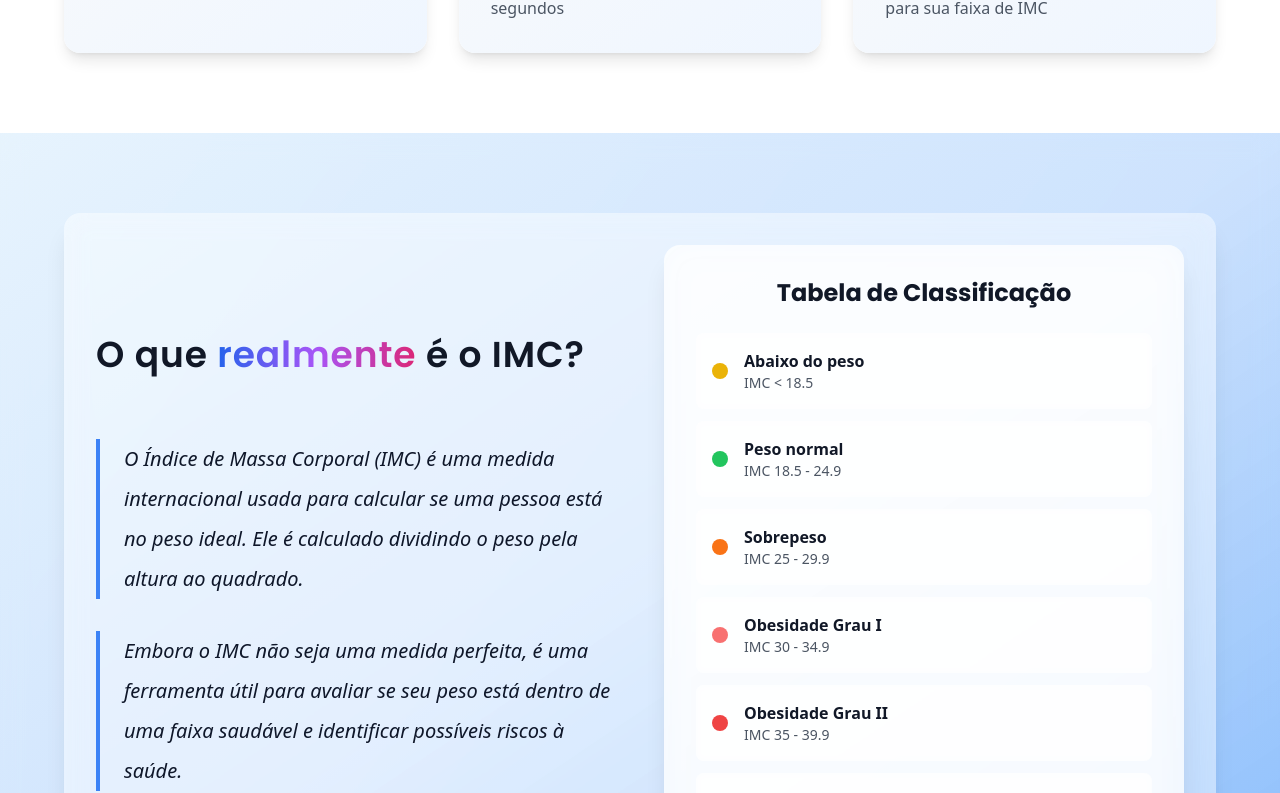
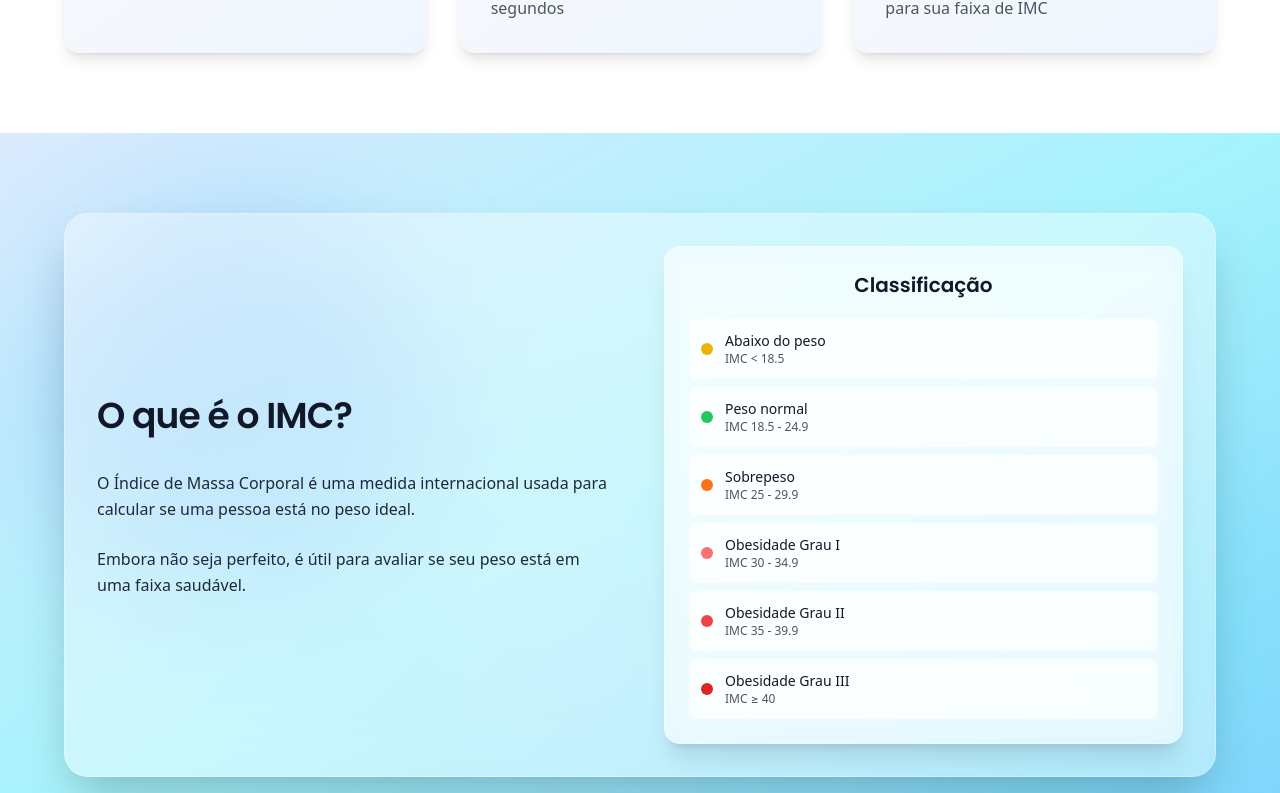
Before and after one commit to gustahxn/CalcImc, a React (Vite) app in the folder calcImc/: page / in a window 1280 px wide. Shown: the part 835-1628 px from the top of the page. Built offline with nearby package versions, Linux system fonts and the light colour scheme; no server answers.

Commit message:
Update: teste

```diff
--- a/calcImc/src/components/Home.jsx
+++ b/calcImc/src/components/Home.jsx
@@ -130,49 +130,47 @@ const Home = () => {
         </div>
       </section>
 
-      <section
-  id="info"
-  className="py-20 px-6 bg-gradient-to-br from-sky-100/60 via-blue-200/60 to-blue-400/70 backdrop-blur-md"
->
-  <div className="max-w-6xl mx-auto">
-    <div className="bg-white/50 backdrop-blur-md p-8 rounded-2xl shadow-xl">
+      <section id="info" className="py-20 px-6 relative overflow-hidden">
+        <div className="absolute inset-0 bg-gradient-to-br from-blue-100 via-cyan-200 to-sky-300"></div>
+        <div className="absolute top-20 left-10 w-96 h-96 bg-blue-400/30 rounded-full blur-3xl"></div>
+        <div className="absolute bottom-20 right-10 w-80 h-80 bg-cyan-300/40 rounded-full blur-3xl"></div>
+        <div className="absolute top-1/2 left-1/3 w-72 h-72 bg-sky-200/30 rounded-full blur-3xl"></div>
+
+        <div className="max-w-6xl mx-auto relative z-10">
+          <div className="bg-white/40 backdrop-blur-xl p-8 rounded-3xl shadow-2xl border border-white/30">
             <div className="grid md:grid-cols-2 gap-12 items-center">
-        <div className="space-y-8">
-          <div className="mb-16">
-            <h2 className="heading-font text-5xl md:text-4xl font-medium leading-tight tracking-wide text-gray-900">
-              O que{" "}
-              <span className="bg-gradient-to-r from-blue-600 via-purple-500 to-pink-600 bg-clip-text text-transparent">
-                realmente
-              </span>{" "}
-              é o IMC?
+              <div className="space-y-6">
+                <div>
+                  <h2 className="heading-font text-4xl font-semibold leading-tight tracking-tight text-gray-900 mb-8">
+                    O que é o IMC?
                   </h2>
                 </div>
 
-          <blockquote className="border-l-4 border-blue-500 pl-6 text-xl text-slate-900 italic leading-loose">
-            O Índice de Massa Corporal (IMC) é uma medida internacional usada para calcular se uma pessoa está no peso ideal. Ele é calculado dividindo o peso pela altura ao quadrado.
-          </blockquote>
+                <p className="text-base text-gray-800 leading-relaxed">
+                  O Índice de Massa Corporal é uma medida internacional usada para calcular se uma pessoa está no peso ideal.
+                </p>
 
-          <blockquote className="border-l-4 border-blue-500 pl-6 text-xl text-slate-900 italic leading-loose">
-            Embora o IMC não seja uma medida perfeita, é uma ferramenta útil para avaliar se seu peso está dentro de uma faixa saudável e identificar possíveis riscos à saúde.
-          </blockquote>
+                <p className="text-base text-gray-800 leading-relaxed">
+                  Embora não seja perfeito, é útil para avaliar se seu peso está em uma faixa saudável.
+                </p>
               </div>
 
-        <div className="bg-white/70 backdrop-blur-lg p-8 rounded-2xl shadow-xl">
-          <h3 className="heading-font text-2xl font-bold text-gray-900 mb-6 text-center">
-            Tabela de Classificação
+              <div className="bg-white/50 backdrop-blur-lg p-6 rounded-2xl shadow-xl border border-white/40">
+                <h3 className="heading-font text-xl font-semibold text-gray-900 mb-5 text-center">
+                  Classificação
                 </h3>
-          <div className="space-y-3">
+                <div className="space-y-2">
                   {imcRanges.map((item, index) => (
                     <div
                       key={index}
-                className="flex items-center gap-4 p-4 bg-white/60 rounded-lg backdrop-blur-sm"
+                      className="flex items-center gap-3 p-3 bg-white/50 rounded-lg backdrop-blur-sm"
                     >
-                <div className={`w-4 h-4 rounded-full ${item.color}`}></div>
+                      <div className={`w-3 h-3 rounded-full ${item.color}`}></div>
                       <div className="flex-1">
-                  <div className="font-semibold text-gray-900">
+                        <div className="font-medium text-sm text-gray-900">
                           {item.category}
                         </div>
-                  <div className="text-sm text-gray-600">IMC {item.range}</div>
+                        <div className="text-xs text-gray-600">IMC {item.range}</div>
                       </div>
                     </div>
                   ))}
@@ -182,7 +180,6 @@ const Home = () => {
           </div>
         </div>
       </section>
-
     </div>
   );
 };
```
Lines whose indentation alone changed are shown as unchanged.
